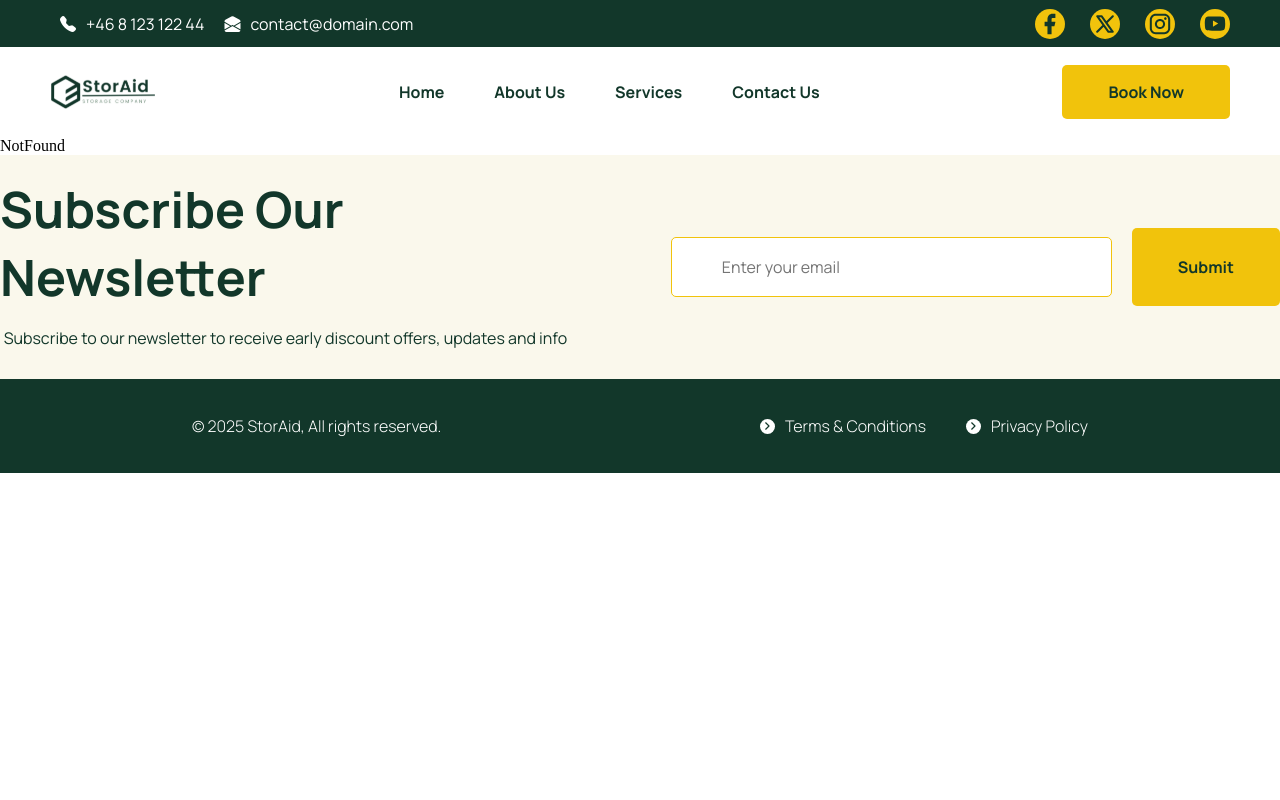
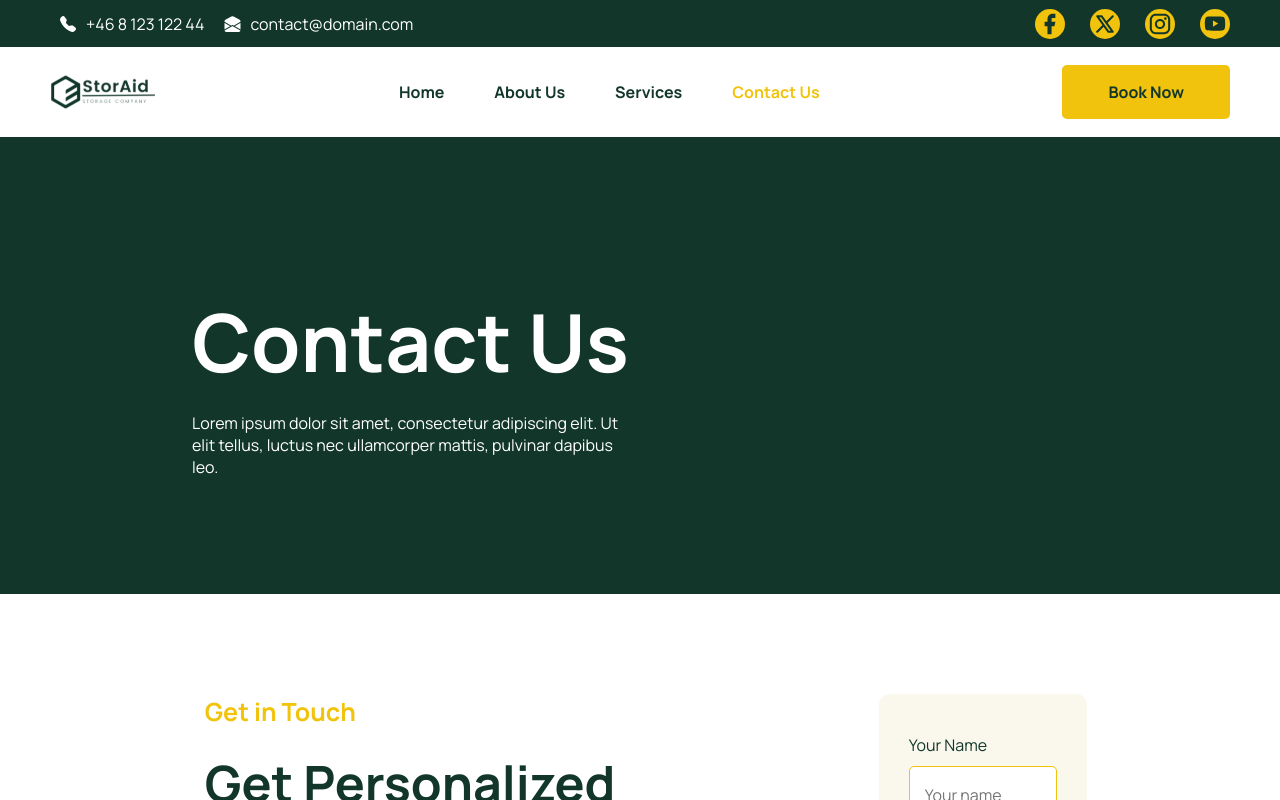
Before and after one commit to Friedbaconz/React-Uppgift, a React (Vite) app: page /ContactUsPage in a window 1280 px wide. Shown: the top 800 px of the page. Built offline with nearby package versions, Linux system fonts and the light colour scheme; no server answers.

Commit message:
navigation done

```diff
--- a/src/components/elements/Accordian/Accordian.css
+++ b/src/components/elements/Accordian/Accordian.css
@@ -30,7 +30,7 @@
 
 }
 
-.active {
+.isactive {
 
     background-color: var(--icon-color);
     color: var(--primary-color);
--- a/src/components/elements/Accordian/Accordian.jsx
+++ b/src/components/elements/Accordian/Accordian.jsx
@@ -8,7 +8,7 @@ function Accordian({ active, isopen, description,title,id }) {
     return (
 
             <div id={id} className="acord-wrapper">
-                <div className={`acord-wrapper-inner ${active && 'active'}`} onClick={isopen}>
+                <div className={`acord-wrapper-inner ${active && 'isactive'}`} onClick={isopen}>
                     <div className="acord-title-wrapper">
                         <p className="acord-title">{title}</p>
                     </div>
--- a/src/components/sections/Header/Header.css
+++ b/src/components/sections/Header/Header.css
@@ -102,7 +102,6 @@
     padding: 10px 50px;
     .Menu-selection {
         display: flex;
-        color: var(--secondary-color);
         gap:50px;
         margin: auto;
         text-align: center;
@@ -110,10 +109,20 @@
     }
 }
 
-.navbar-text {
+nav > a {
+    color: var(--secondary-color);
     cursor: pointer;
     font-weight: bold;
     &:hover {
+        background-color: var(--primary-color);
         color: var(--icon-color);
     }
+
 }
+
+.active {
+    color: var(--icon-color);
+    cursor: pointer;
+    font-weight: bold;
+    background-color: var(--primary-color);
+}
--- a/src/components/sections/Header/Header.jsx
+++ b/src/components/sections/Header/Header.jsx
@@ -1,6 +1,7 @@
 import React from 'react'
 import './Header.css'
 import Button from '../../elements/Button/Button'
+import { NavLink } from 'react-router-dom'
 
 const Header = () => {
     return (
@@ -37,12 +38,12 @@ const Header = () => {
                         </div>
                         <div class="navbar-downer">
                                 <img src="./Logo.svg" alt="" class="navbar-image"/>
-                                <div class="Menu-selection">
-                                    <p class="navbar-text">Home</p>
-                                    <p class="navbar-text">About Us</p>
-                                    <p class="navbar-text">Services</p>
-                                    <p class="navbar-text">Contact Us</p>
-                                </div>
+                                <nav class="Menu-selection">
+                                    <NavLink to="/">Home</NavLink>
+                                    <NavLink to="/AboutUsPage">About Us</NavLink>
+                                    <NavLink to="/ServicePage">Services</NavLink>
+                                    <NavLink to="/ContactUsPage">Contact Us</NavLink>
+                                </nav>
                                 <div class="navbar-button-box">
                                   <Button id="navbar-button" text="Book Now" />
                                 </div>
--- a/src/main.jsx
+++ b/src/main.jsx
@@ -8,6 +8,7 @@ import Footer from './components/sections/Footer/Footer'
 import Subscribe from './components/sections/SubscribeNewsLetter/Subscribe'
 import ContactUsPage from './pages/ContactUsPage'
 import AboutUsPage from './pages/AboutUsPage'
+import HomePage from './pages/HomePage'
 
 createRoot(document.getElementById('root')).render(
   <StrictMode>
@@ -19,7 +20,9 @@ createRoot(document.getElementById('root')).render(
 
       <main>
         <Routes>
-          <Route path="/" element={<ContactUsPage/>} />
+          <Route path="/" element={<HomePage />} />
+          <Route path="/ContactUsPage" element={<ContactUsPage/>} />
+          <Route path="/AboutUsPage" element={<AboutUsPage/>} />
           <Route path="*" element={<NotFound />} />
         </Routes>
         <Subscribe/>
```
